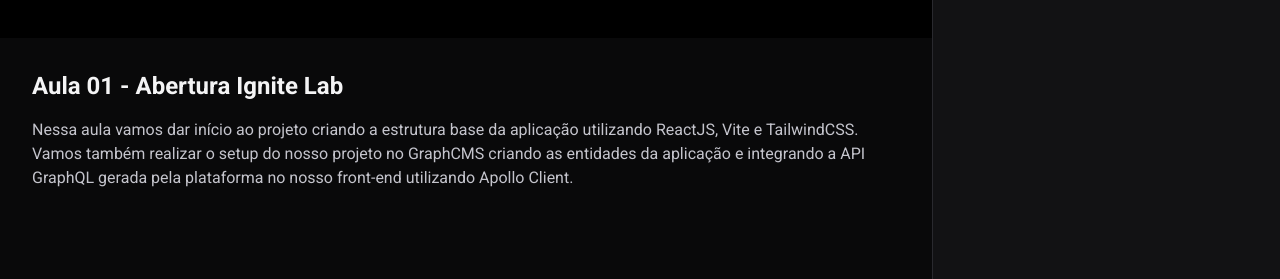
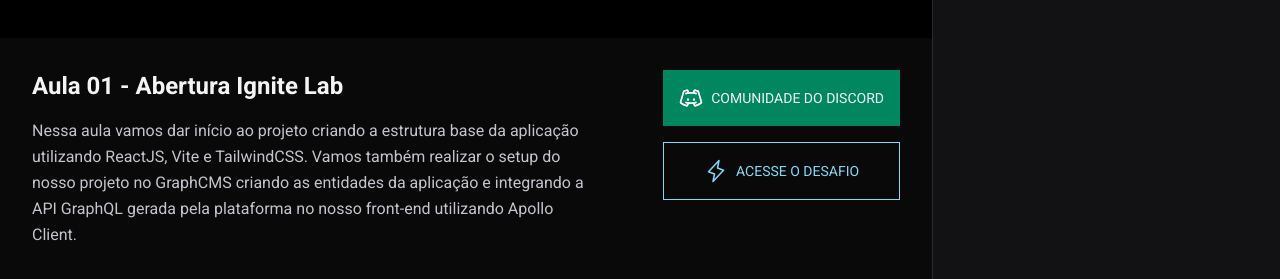
Before and after one commit to Luciano-Ferreira/event-platform, a React (Vite) app: page /event/lesson/1 in a window 1280 px wide. Shown: the part 517-796 px from the top of the page. Built offline with nearby package versions, Linux system fonts and the light colour scheme; no server answers.

Commit message:
challeges and discord links

```diff
--- a/src/components/Video/index.tsx
+++ b/src/components/Video/index.tsx
@@ -1,3 +1,5 @@
+import { DiscordLogo, Lightning } from 'phosphor-react';
+
 export function Video() {
   return (
     <div className='flex-1'>
@@ -11,9 +13,21 @@ export function Video() {
             <h1 className='text-2xl font-bold'>
               Aula 01 - Abertura Ignite Lab
             </h1>
-            <p className='mt-4 text-gray-200'>
-            Nessa aula vamos dar início ao projeto criando a estrutura base da aplicação utilizando ReactJS, Vite e TailwindCSS. Vamos também realizar o setup do nosso projeto no GraphCMS criando as entidades da aplicação e integrando a API GraphQL gerada pela plataforma no nosso front-end utilizando Apollo Client.
+            <p className='mt-4 text-gray-200 leading-relaxed'>
+              Nessa aula vamos dar início ao projeto criando a estrutura base da aplicação utilizando ReactJS, Vite e TailwindCSS. Vamos também realizar o setup do nosso projeto no GraphCMS criando as entidades da aplicação e integrando a API GraphQL gerada pela plataforma no nosso front-end utilizando Apollo Client.
             </p>
+          </div>
+
+          <div className='flex flex-col gap-4'>
+            <a href="#" className='p-4 text-sm bg-green-500 flex items-center roundedfont-bold uppercase gap-2 justify-center hover:bg-green-700 transition-colors'>
+              <DiscordLogo size={24} />
+              Comunidade do Discord
+            </a>
+
+            <a href="#" className='p-4 text-sm border border-blue-500 text-blue-500 flex items-center roundedfont-bold uppercase gap-2 justify-center hover:bg-blue-500 hover:text-gray-900'>
+              <Lightning size={24} />
+              Acesse o desafio
+            </a>
           </div>
         </div>
       </div>
```
Also changed, not shown: 1 other file (tests, documents, lock files or other folders).
